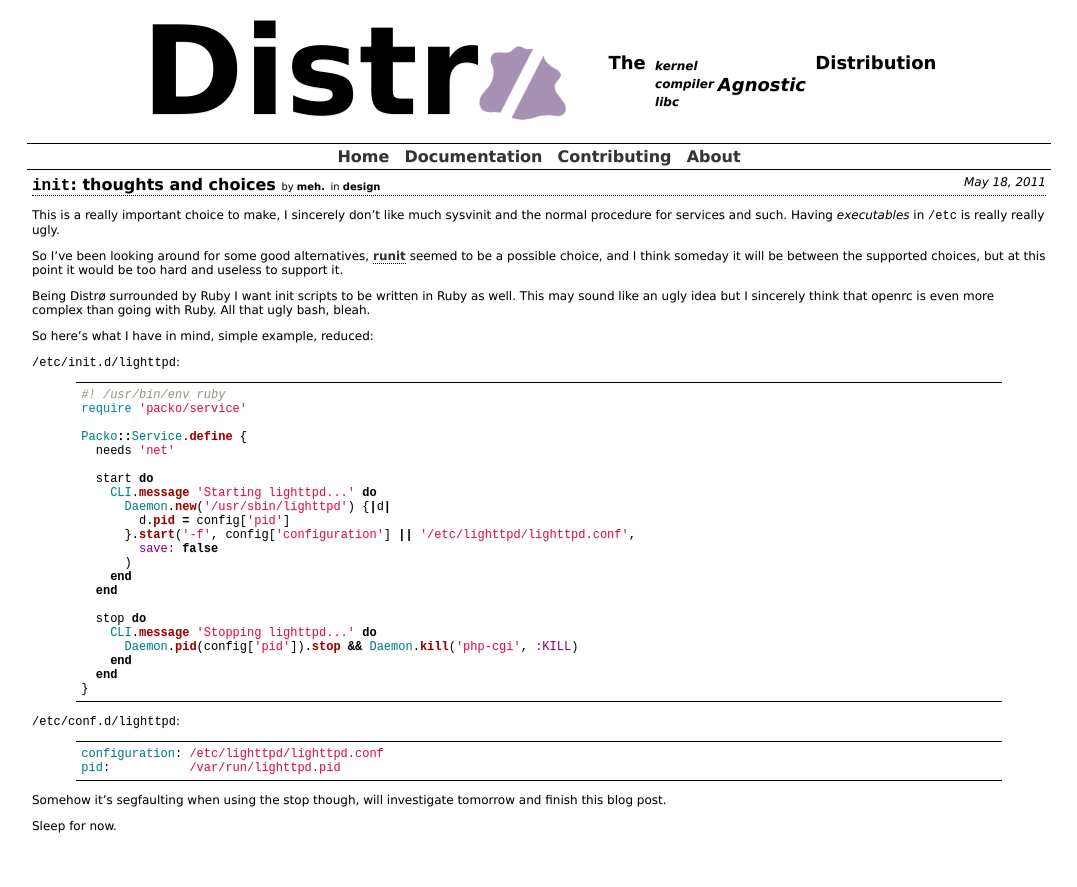
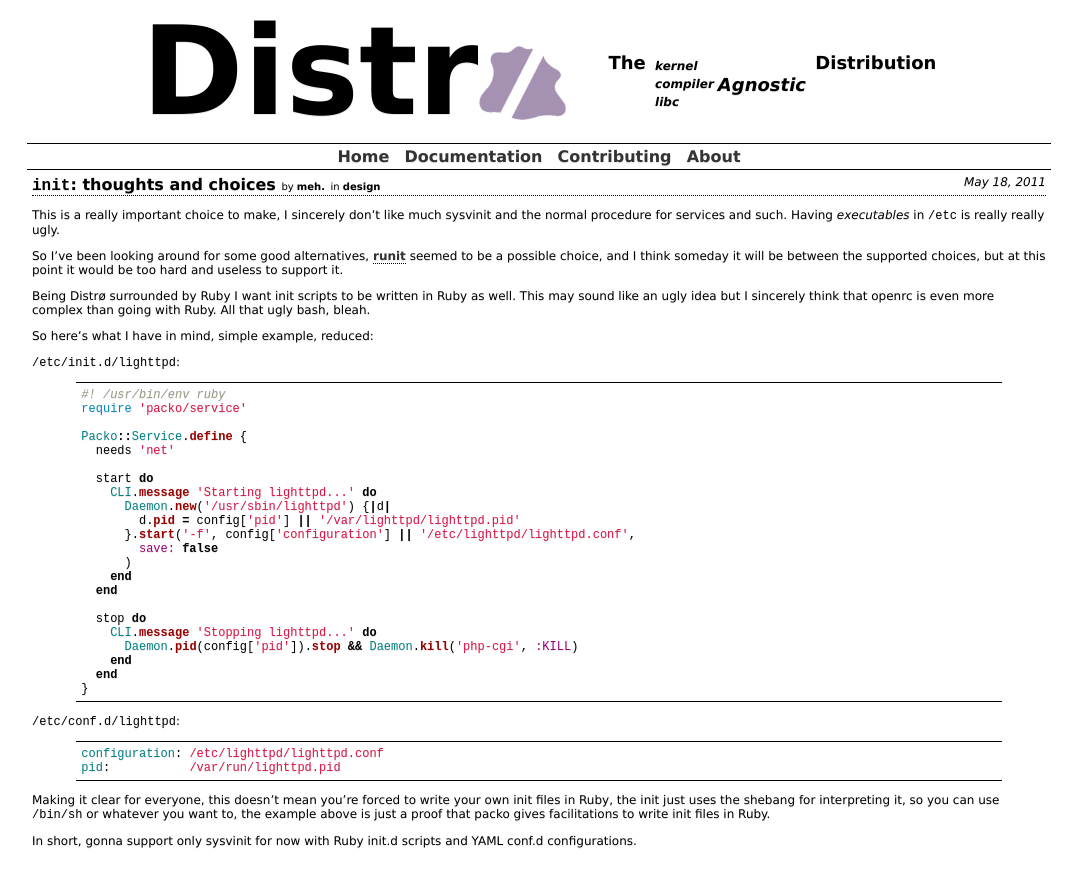
Before and after one commit to distro/distro.github.com, a Jekyll site: the page built from _posts/design/2011-05-18-init-thoughts-and-choices.md, in a window 1280 px wide. Shown: the top 887 px of the page, without its empty margins (101-1178 px from the left). Built offline with Jekyll 4.4.1, drawn with Linux system fonts in a browser that asks for light colours.

Commit message:
Finsh post about init.

```diff
--- a/_posts/design/2011-05-18-init-thoughts-and-choices.md
+++ b/_posts/design/2011-05-18-init-thoughts-and-choices.md
@@ -32,7 +32,7 @@
   start do
     CLI.message 'Starting lighttpd...' do
       Daemon.new('/usr/sbin/lighttpd') {|d|
-        d.pid = config['pid']
+        d.pid = config['pid'] || '/var/lighttpd/lighttpd.pid'
       }.start('-f', config['configuration'] || '/etc/lighttpd/lighttpd.conf',
         save: false
       )
@@ -53,6 +53,8 @@
 pid:           /var/run/lighttpd.pid
 {% endhighlight %}
 
-Somehow it's segfaulting when using the stop though, will investigate tomorrow and finish this blog post.
+Making it clear for everyone, this doesn't mean you're forced to write your own init files in Ruby,
+the init just uses the shebang for interpreting it, so you can use `/bin/sh` or whatever you want to,
+the example above is just a proof that packo gives facilitations to write init files in Ruby.
 
-Sleep for now.
+In short, gonna support only sysvinit for now with Ruby init.d scripts and YAML conf.d configurations.
```
